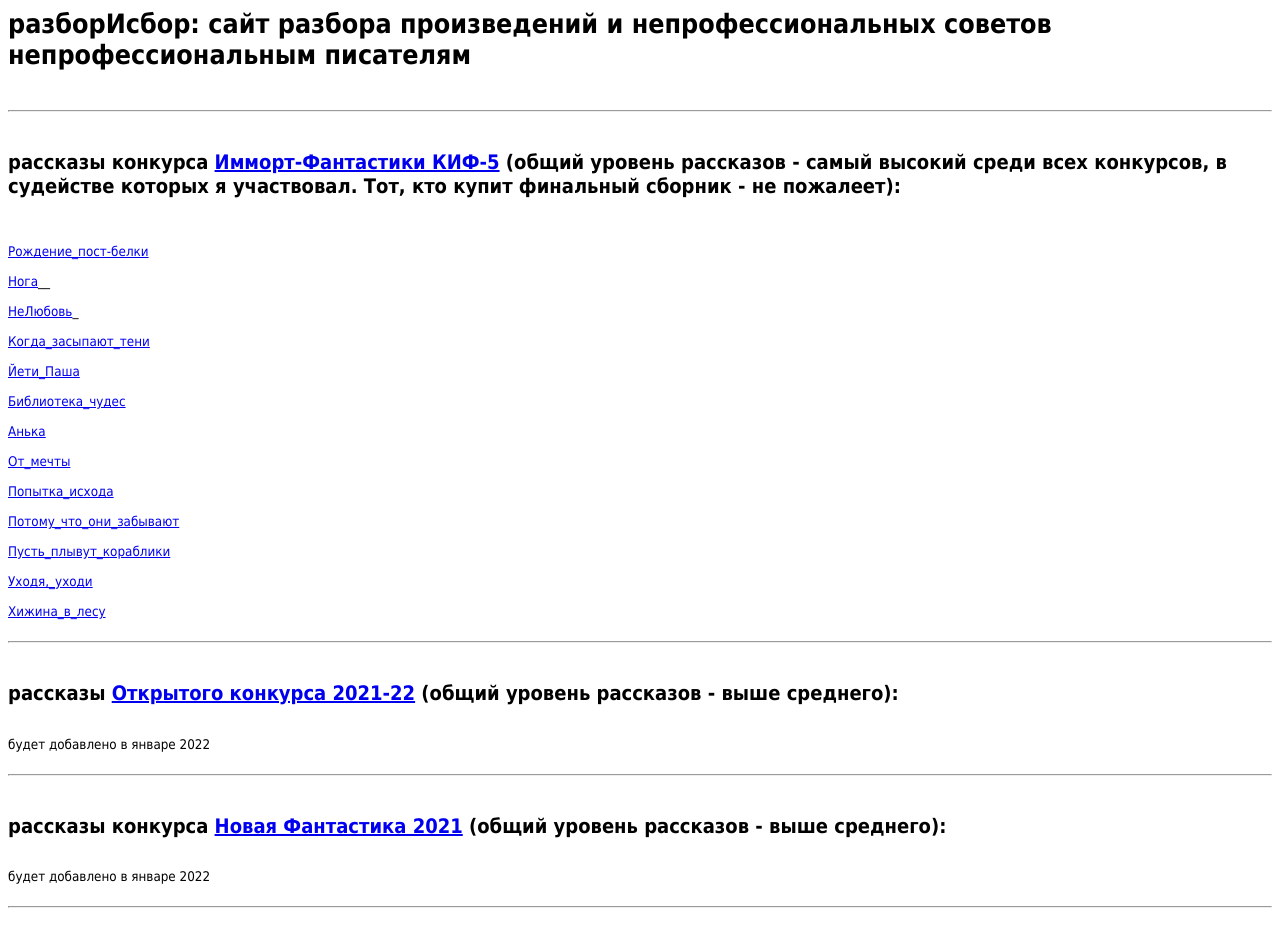
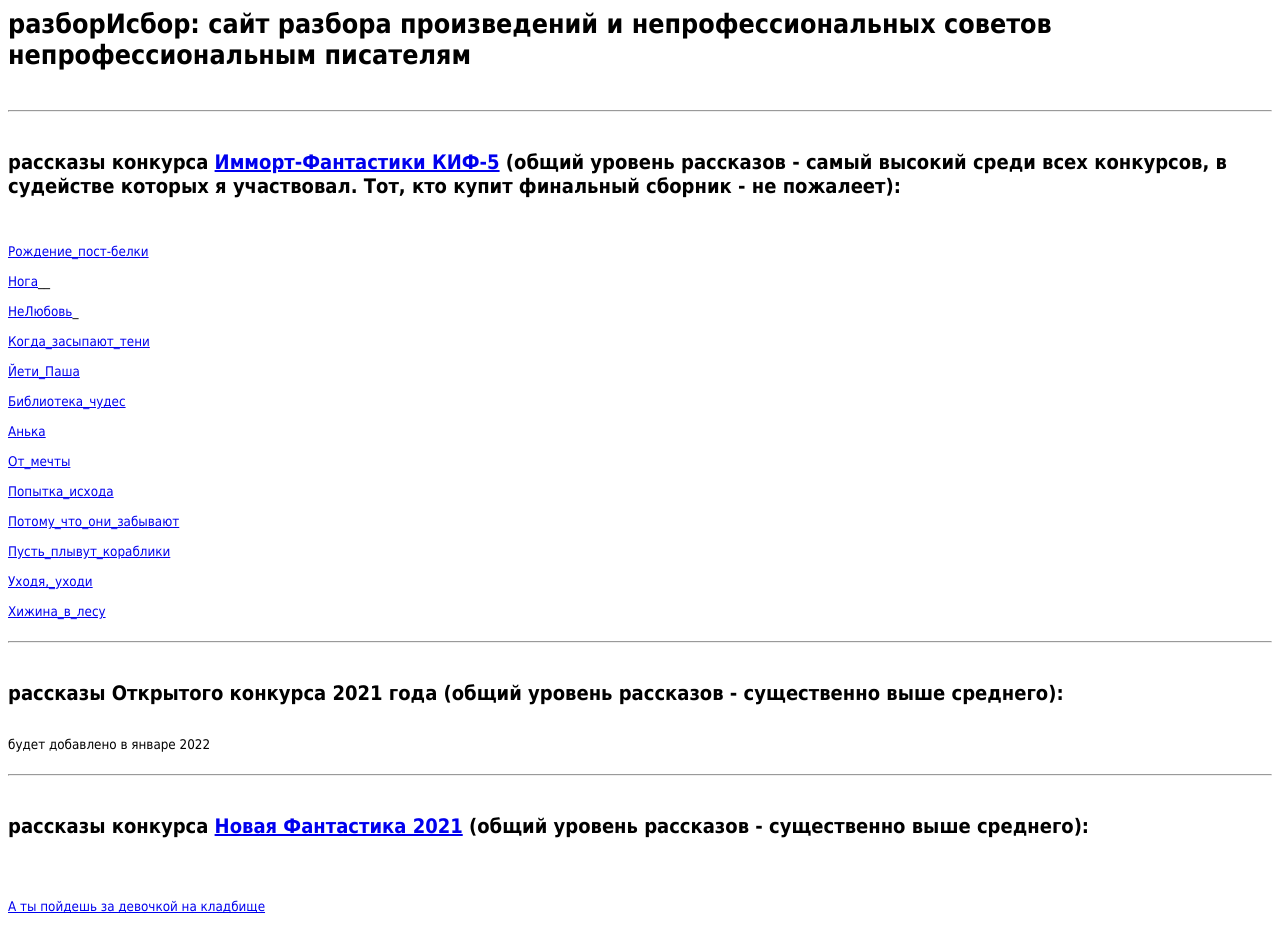
Before and after one commit to AlesMishchenko/razborIsbor, a plain HTML site: page index.html in a window 1280 px wide. Shown: the top 926 px of the page. Drawn offline with Linux system fonts and the light colour scheme.

Commit message:
Update index.html

```diff
--- a/index.html
+++ b/index.html
@@ -37,15 +37,23 @@
 
 <br><hr><br>
 
-<h2>рассказы <a href="https://sf.fancon.ru">Открытого конкурса 2021-22</a> (общий уровень рассказов - выше среднего):</h2>
+<h2>рассказы Открытого конкурса 2021 года (общий уровень рассказов - существенно выше среднего):</h2>
+<!--<a href="https://sf.fancon.ru">Открытого конкурса 2021-22</a>-->
 <br>
 будет добавлено в январе 2022
 <br>
 
 <br><hr><br>
 
-<h2>рассказы конкурса <a href="https://litclubbs.ru/writers/konkurs-rasskazov/novaja-fantastika-2022">Новая Фантастика 2021</a>  (общий уровень рассказов - выше среднего):</h2>
+<h2>рассказы конкурса <a href="https://litclubbs.ru/writers/konkurs-rasskazov/novaja-fantastika-2022">Новая Фантастика 2021</a>  (общий уровень рассказов - существенно выше среднего):</h2>
 <br>
+<br><br><a href="https://alesmishchenko.github.io/razborIsbor/a_ty_poides_za.html">А ты пойдешь за девочкой на кладбище</a>
+<br><br><a href="https://alesmishchenko.github.io/razborIsbor/budni_drugoi_planety.html">Будни другой планеты</a>
+<br><br><a href="https://alesmishchenko.github.io/razborIsbor/vnutrennij_zver.html">Внутренний зверь</a>
+<br><br><a href="https://alesmishchenko.github.io/razborIsbor/dar_miloserdia.html">Дар милосердия</a>
+<br><br><a href="https://alesmishchenko.github.io/razborIsbor/devuska_kotoraja_pokorila.html">Девушка, которая покорила Незнание</a>
+<br><br><a href="https://alesmishchenko.github.io/razborIsbor/demon_dekarta.html">Демон Декарта</a>
+<br><br><a href="https://alesmishchenko.github.io/razborIsbor/melkior.html">Мелькиор</a>
 будет добавлено в январе 2022
 <br>
 
```
